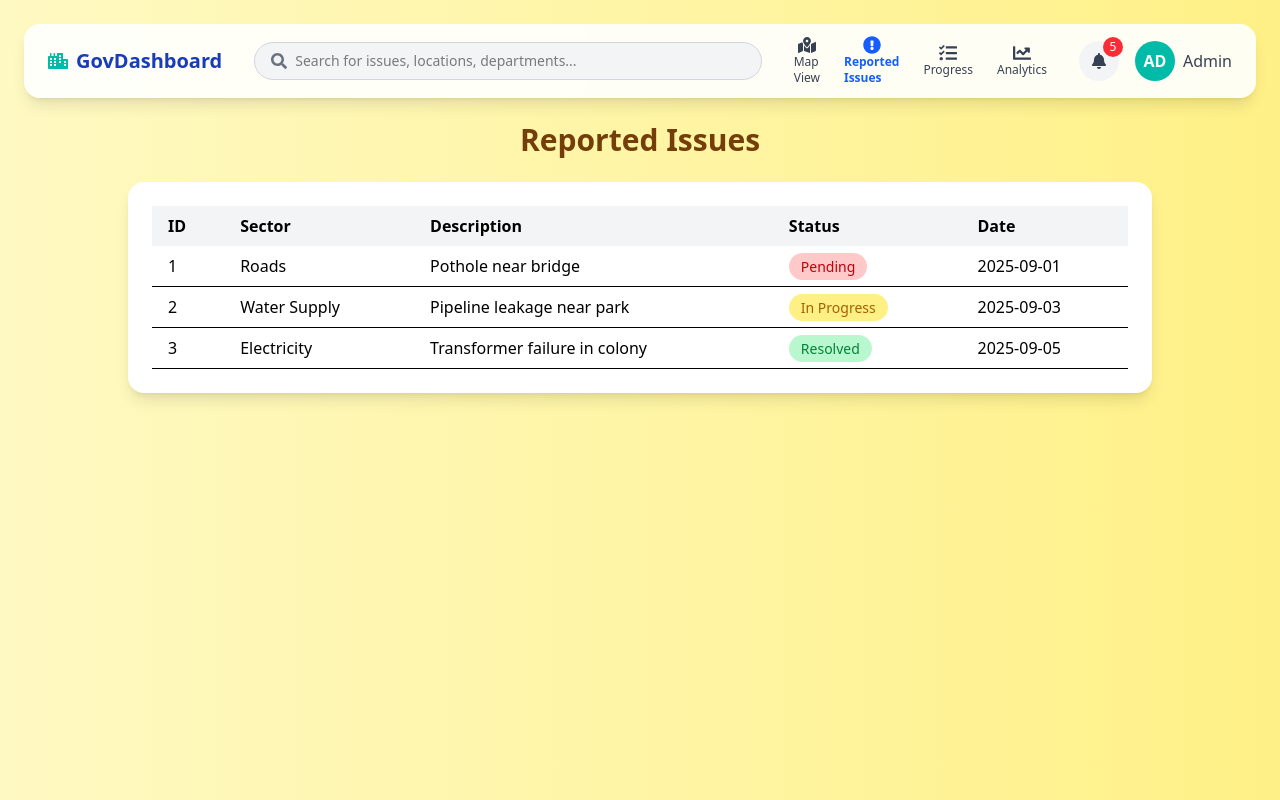
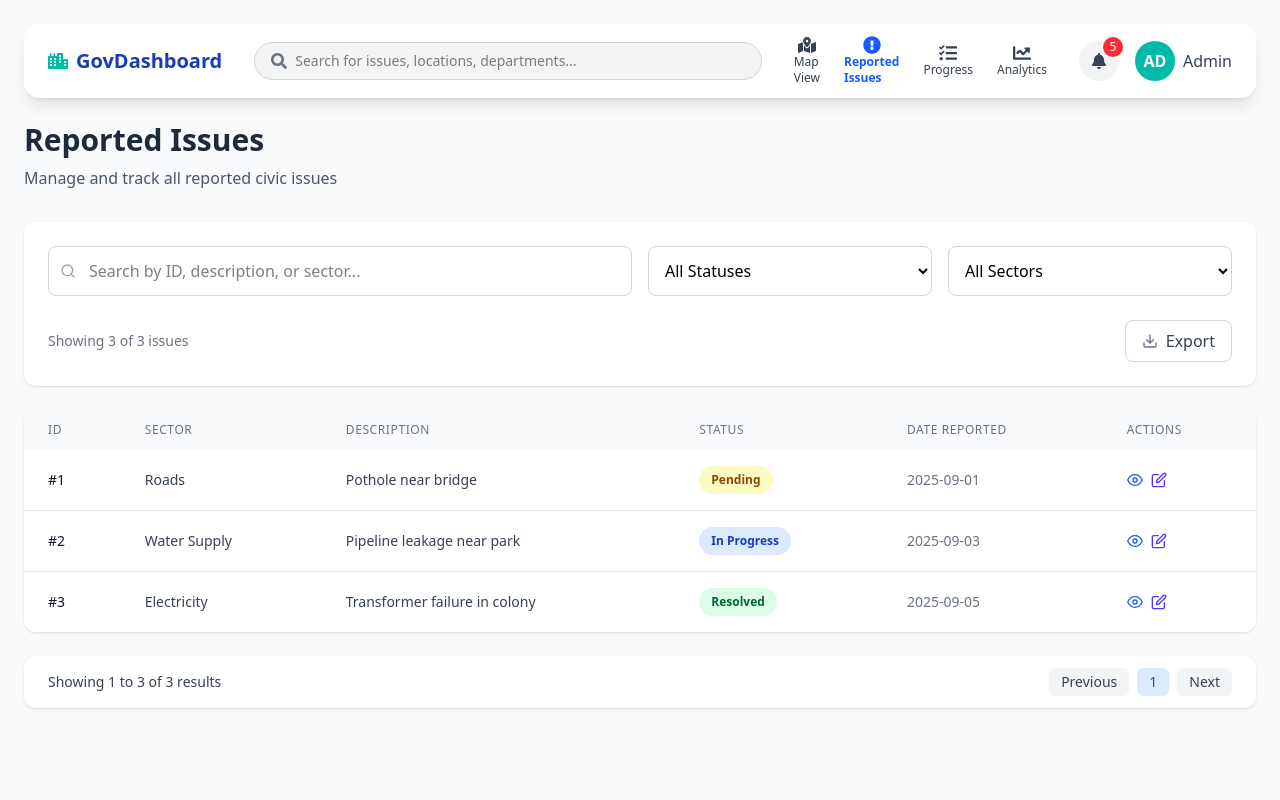
Before and after one commit to ShreyashSingh857/JanSetu, a React (Vite) app: page /issues in a window 1280 px wide. Built offline with nearby package versions, Linux system fonts and the light colour scheme.

Commit message:
added new feature

```diff
--- a/src/components/Gov/ReportedIssues.jsx
+++ b/src/components/Gov/ReportedIssues.jsx
@@ -1,56 +1,208 @@
+import { useState } from "react";
 import { motion } from "framer-motion";
 import { reportedIssues } from "../../data/fakeData";
 import NavBarGov from "../Gov/NavBarGov";
+import { FiSearch, FiFilter, FiDownload, FiEye, FiEdit } from "react-icons/fi";
 
 export default function ReportedIssues() {
+  const [searchTerm, setSearchTerm] = useState("");
+  const [statusFilter, setStatusFilter] = useState("All");
+  const [sectorFilter, setSectorFilter] = useState("All");
+  const [dateFilter, setDateFilter] = useState("All");
+
+  // Filter issues based on search and filter criteria
+  const filteredIssues = reportedIssues.filter((issue) => {
+    const matchesSearch = issue.description.toLowerCase().includes(searchTerm.toLowerCase()) ||
+                         issue.sector.toLowerCase().includes(searchTerm.toLowerCase()) ||
+                         issue.id.toString().includes(searchTerm);
+
+    const matchesStatus = statusFilter === "All" || issue.status === statusFilter;
+    const matchesSector = sectorFilter === "All" || issue.sector === sectorFilter;
+
+    return matchesSearch && matchesStatus && matchesSector;
+  });
+
+  // Get unique sectors for filter dropdown
+  const sectors = [...new Set(reportedIssues.map(issue => issue.sector))];
+
   return (
-    <div className="min-h-screen bg-gradient-to-r from-yellow-100 to-yellow-200 p-6">
+    <div className="min-h-screen bg-gray-50 p-6">
       <NavBarGov />
-      <motion.h1
+
+      <motion.div
         initial={{ opacity: 0, y: -20 }}
         animate={{ opacity: 1, y: 0 }}
         transition={{ duration: 0.6 }}
-        className="text-3xl font-bold text-yellow-900 mb-6 text-center"
+        className="max-w-7xl mx-auto"
       >
-        Reported Issues
-      </motion.h1>
+        {/* Header Section */}
+        <div className="mb-8">
+          <h1 className="text-3xl font-bold text-gray-800 mb-2">Reported Issues</h1>
+          <p className="text-gray-600">Manage and track all reported civic issues</p>
+        </div>
 
-      <div className="max-w-5xl mx-auto bg-white shadow-lg rounded-2xl p-6 overflow-x-auto">
-        <table className="w-full border-collapse">
-          <thead>
-            <tr className="bg-gray-100 text-left">
-              <th className="px-4 py-2">ID</th>
-              <th className="px-4 py-2">Sector</th>
-              <th className="px-4 py-2">Description</th>
-              <th className="px-4 py-2">Status</th>
-              <th className="px-4 py-2">Date</th>
+        {/* Filters and Search Section */}
+        <div className="bg-white rounded-xl shadow-sm p-6 mb-6">
+          <div className="grid grid-cols-1 md:grid-cols-4 gap-4">
+            {/* Search Input */}
+            <div className="md:col-span-2">
+              <div className="relative">
+                <div className="absolute inset-y-0 left-0 pl-3 flex items-center pointer-events-none">
+                  <FiSearch className="text-gray-400" />
+                </div>
+                <input
+                  type="text"
+                  placeholder="Search by ID, description, or sector..."
+                  className="pl-10 w-full p-3 border border-gray-300 rounded-lg focus:ring-2 focus:ring-blue-500 focus:border-blue-500"
+                  value={searchTerm}
+                  onChange={(e) => setSearchTerm(e.target.value)}
+                />
+              </div>
+            </div>
+
+            {/* Status Filter */}
+            <div>
+              <select
+                value={statusFilter}
+                onChange={(e) => setStatusFilter(e.target.value)}
+                className="w-full p-3 border border-gray-300 rounded-lg focus:ring-2 focus:ring-blue-500 focus:border-blue-500"
+              >
+                <option value="All">All Statuses</option>
+                <option value="Pending">Pending</option>
+                <option value="In Progress">In Progress</option>
+                <option value="Resolved">Resolved</option>
+              </select>
+            </div>
+
+            {/* Sector Filter */}
+            <div>
+              <select
+                value={sectorFilter}
+                onChange={(e) => setSectorFilter(e.target.value)}
+                className="w-full p-3 border border-gray-300 rounded-lg focus:ring-2 focus:ring-blue-500 focus:border-blue-500"
+              >
+                <option value="All">All Sectors</option>
+                {sectors.map(sector => (
+                  <option key={sector} value={sector}>{sector}</option>
+                ))}
+              </select>
+            </div>
+          </div>
+
+          {/* Action Buttons */}
+          <div className="flex justify-between items-center mt-6">
+            <div className="text-sm text-gray-500">
+              Showing {filteredIssues.length} of {reportedIssues.length} issues
+            </div>
+            <div className="flex space-x-2">
+              <button className="flex items-center gap-2 px-4 py-2 bg-white border border-gray-300 rounded-lg text-gray-700 hover:bg-gray-50">
+                <FiDownload className="text-gray-500" />
+                Export
+              </button>
+            </div>
+          </div>
+        </div>
+
+        {/* Issues Table */}
+        <div className="bg-white rounded-xl shadow-sm overflow-hidden">
+          <div className="overflow-x-auto">
+            <table className="w-full">
+              <thead className="bg-gray-50">
+                <tr>
+                  <th className="px-6 py-3 text-left text-xs font-medium text-gray-500 uppercase tracking-wider">
+                    ID
+                  </th>
+                  <th className="px-6 py-3 text-left text-xs font-medium text-gray-500 uppercase tracking-wider">
+                    Sector
+                  </th>
+                  <th className="px-6 py-3 text-left text-xs font-medium text-gray-500 uppercase tracking-wider">
+                    Description
+                  </th>
+                  <th className="px-6 py-3 text-left text-xs font-medium text-gray-500 uppercase tracking-wider">
+                    Status
+                  </th>
+                  <th className="px-6 py-3 text-left text-xs font-medium text-gray-500 uppercase tracking-wider">
+                    Date Reported
+                  </th>
+                  <th className="px-6 py-3 text-left text-xs font-medium text-gray-500 uppercase tracking-wider">
+                    Actions
+                  </th>
                 </tr>
               </thead>
-          <tbody>
-            {reportedIssues.map((issue) => (
-              <tr key={issue.id} className="border-b hover:bg-gray-50">
-                <td className="px-4 py-2">{issue.id}</td>
-                <td className="px-4 py-2">{issue.sector}</td>
-                <td className="px-4 py-2">{issue.description}</td>
-                <td className="px-4 py-2">
+              <tbody className="bg-white divide-y divide-gray-200">
+                {filteredIssues.map((issue) => (
+                  <tr key={issue.id} className="hover:bg-gray-50 transition-colors">
+                    <td className="px-6 py-4 whitespace-nowrap text-sm font-medium text-gray-900">
+                      #{issue.id}
+                    </td>
+                    <td className="px-6 py-4 whitespace-nowrap text-sm text-gray-700">
+                      {issue.sector}
+                    </td>
+                    <td className="px-6 py-4 text-sm text-gray-700 max-w-xs truncate">
+                      {issue.description}
+                    </td>
+                    <td className="px-6 py-4 whitespace-nowrap">
                       <span
-                    className={`px-3 py-1 rounded-full text-sm ${
+                        className={`px-3 py-1 inline-flex text-xs leading-5 font-semibold rounded-full ${
                           issue.status === "Resolved"
-                        ? "bg-green-200 text-green-700"
+                            ? "bg-green-100 text-green-800"
                             : issue.status === "In Progress"
-                        ? "bg-yellow-200 text-yellow-700"
-                        : "bg-red-200 text-red-700"
+                            ? "bg-blue-100 text-blue-800"
+                            : "bg-yellow-100 text-yellow-800"
                         }`}
                       >
                         {issue.status}
                       </span>
                     </td>
-                <td className="px-4 py-2">{issue.date}</td>
+                    <td className="px-6 py-4 whitespace-nowrap text-sm text-gray-500">
+                      {issue.date}
+                    </td>
+                    <td className="px-6 py-4 whitespace-nowrap text-sm font-medium">
+                      <div className="flex space-x-2">
+                        <button className="text-blue-600 hover:text-blue-900">
+                          <FiEye className="w-4 h-4" />
+                        </button>
+                        <button className="text-indigo-600 hover:text-indigo-900">
+                          <FiEdit className="w-4 h-4" />
+                        </button>
+                      </div>
+                    </td>
                   </tr>
                 ))}
               </tbody>
             </table>
           </div>
+
+          {/* Empty State */}
+          {filteredIssues.length === 0 && (
+            <div className="text-center py-12">
+              <div className="text-gray-400 mb-2">No issues found</div>
+              <p className="text-gray-500 text-sm">
+                Try adjusting your search or filter criteria
+              </p>
+            </div>
+          )}
+        </div>
+
+        {/* Pagination (optional - can be implemented later) */}
+        <div className="mt-6 flex justify-between items-center bg-white px-6 py-3 rounded-xl shadow-sm">
+          <div className="text-sm text-gray-700">
+            Showing <span className="font-medium">1</span> to <span className="font-medium">{filteredIssues.length}</span> of{' '}
+            <span className="font-medium">{filteredIssues.length}</span> results
+          </div>
+          <div className="flex space-x-2">
+            <button className="px-3 py-1 rounded-md bg-gray-100 text-gray-700 text-sm hover:bg-gray-200">
+              Previous
+            </button>
+            <button className="px-3 py-1 rounded-md bg-blue-100 text-blue-700 text-sm font-medium">
+              1
+            </button>
+            <button className="px-3 py-1 rounded-md bg-gray-100 text-gray-700 text-sm hover:bg-gray-200">
+              Next
+            </button>
+          </div>
+        </div>
+      </motion.div>
     </div>
   );
 }
```
Lines whose indentation alone changed are shown as unchanged.
